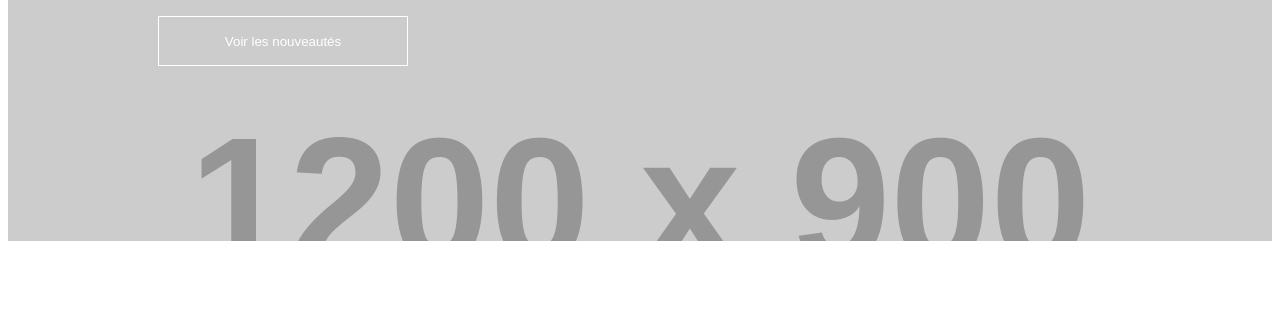
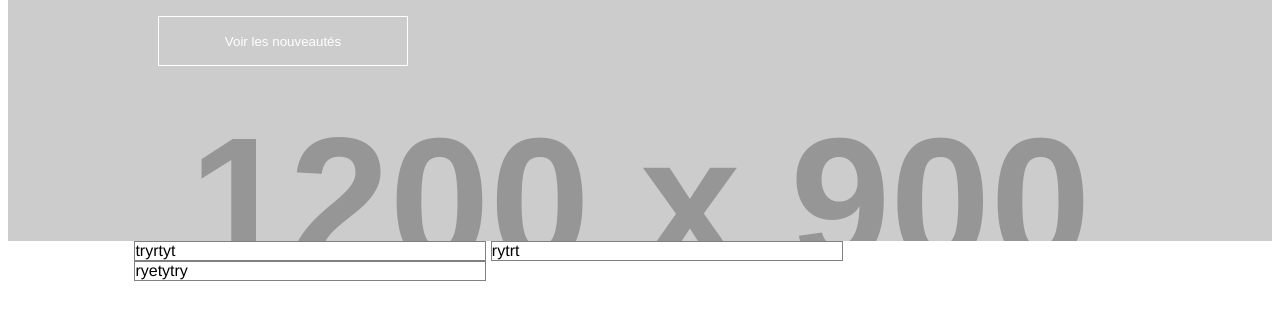
Before and after one commit to Laure-Milian/44-sass, a plain HTML site: page index.html in a window 1280 px wide. Shown: the part 267-586 px from the top of the page. Drawn offline with Linux system fonts and the light colour scheme; placeholder pictures from the web are drawn by us.

Commit message:
ajout debut search bar

```diff
--- a/_header.scss
+++ b/_header.scss
@@ -4,6 +4,7 @@ header {
 	background-repeat: no-repeat;
 	height: 500px;
 	width: 100%;
+	color: $header-text-color;
 
 	.menu {
 
@@ -28,6 +29,10 @@ header {
 				height: 3em;
 			}
 		}
+
+		.navLeft, .navRight :hover {
+			cursor: pointer;
+		}
 	}
 
 	.textHeader {
@@ -36,11 +41,11 @@ header {
 		margin-left: 150px;
 
 		.btnHeader {
-			color: $main-text-color;
 			background: transparent;
 			height: 50px;
 			width: 250px;
-			border: 1px solid $main-text-color;
+			color: $header-text-color;
+			border: 1px solid $header-text-color;
 		}
 
 	}
--- /dev/null
+++ b/_searchBar.scss
@@ -0,0 +1,7 @@
+.searchBar {
+	.searchBlock {
+		border: 1px solid grey;
+		display: inline-block;
+		width: 350px;
+	}
+}
--- a/index.html
+++ b/index.html
@@ -27,5 +27,15 @@
 
 	</header>
 
+	<div class="container">
+
+		<div class="searchBar">
+			<div class="searchBlock">tryrtyt</div>
+			<div class="searchBlock">rytrt</div>
+			<div class="searchBlock">ryetytry</div>
+		</div>
+
+	</div>
+
 </body>
 </html>
--- a/input.scss
+++ b/input.scss
@@ -1,5 +1,7 @@
 $main-font: "Helvetica Neue",Helvetica,Arial,sans-serif;
-$main-text-color: #ffffff;
+$main-text-color: black;
+$header-text-color: white;
+
 
 html {
 	font-family: $main-font;
@@ -7,3 +9,10 @@ html {
 }
 
 @import "header";
+
+.container {
+	width: 80%;
+	margin: 0 auto;
+}
+
+@import "searchBar";
```
Also changed, not shown: output.css, 1 other file.
